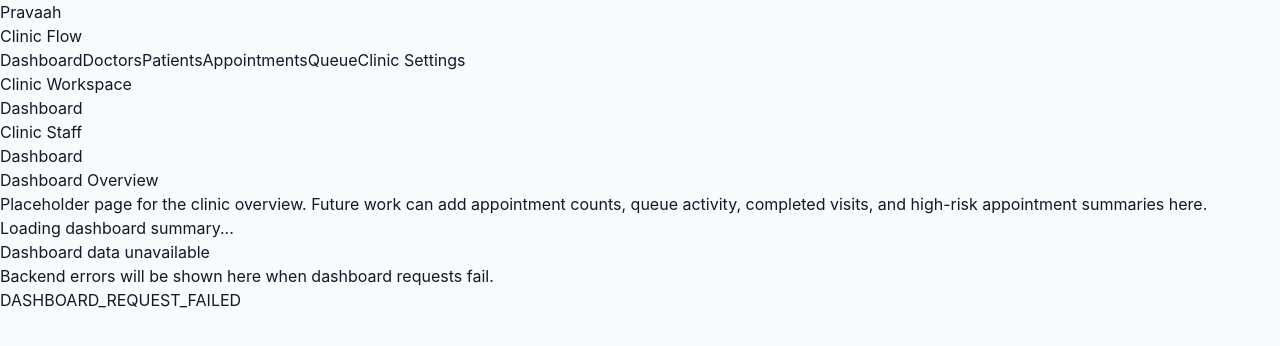
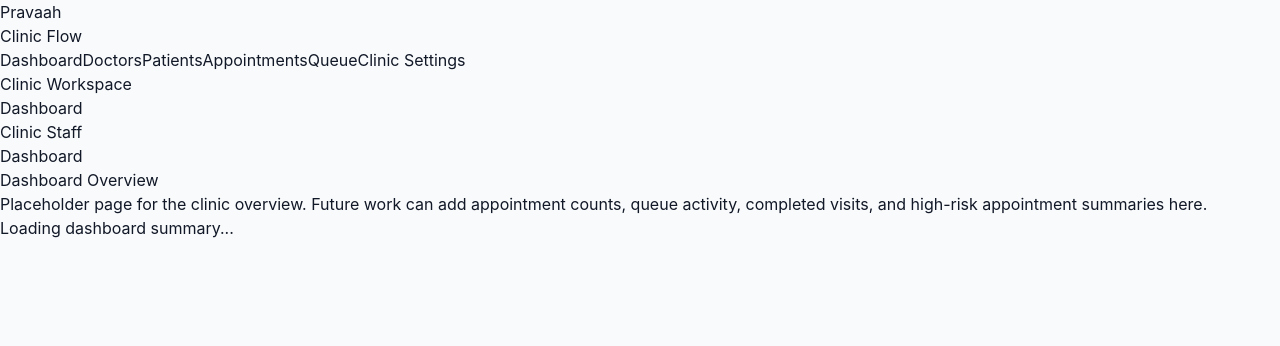
Before and after one commit to garvitsingh171/pravaah, a React (Vite) app in the folder apps/web/: page /dashboard in a window 1280 px wide. Shown: the top 346 px of the page. Built offline with nearby package versions, Linux system fonts and the light colour scheme.

Commit message:
Remove demo dashboard error state

```diff
--- a/apps/web/src/features/dashboard/DashboardOverviewPage.tsx
+++ b/apps/web/src/features/dashboard/DashboardOverviewPage.tsx
@@ -1,4 +1,4 @@
-import { ErrorMessage, LoadingState } from '../../components/feedback';
+import { LoadingState } from '../../components/feedback';
 
 function DashboardOverviewPage() {
     return (
@@ -12,14 +12,8 @@ function DashboardOverviewPage() {
                 queue activity, completed visits, and high-risk appointment summaries here.
             </p>
 
-            <div className="mt-6 grid gap-4 lg:grid-cols-2">
+            <div className="mt-6 max-w-md">
                 <LoadingState message="Loading dashboard summary..." />
-
-                <ErrorMessage
-                    title="Dashboard data unavailable"
-                    message="Backend errors will be shown here when dashboard requests fail."
-                    code="DASHBOARD_REQUEST_FAILED"
-                />
             </div>
         </section>
     );
```
